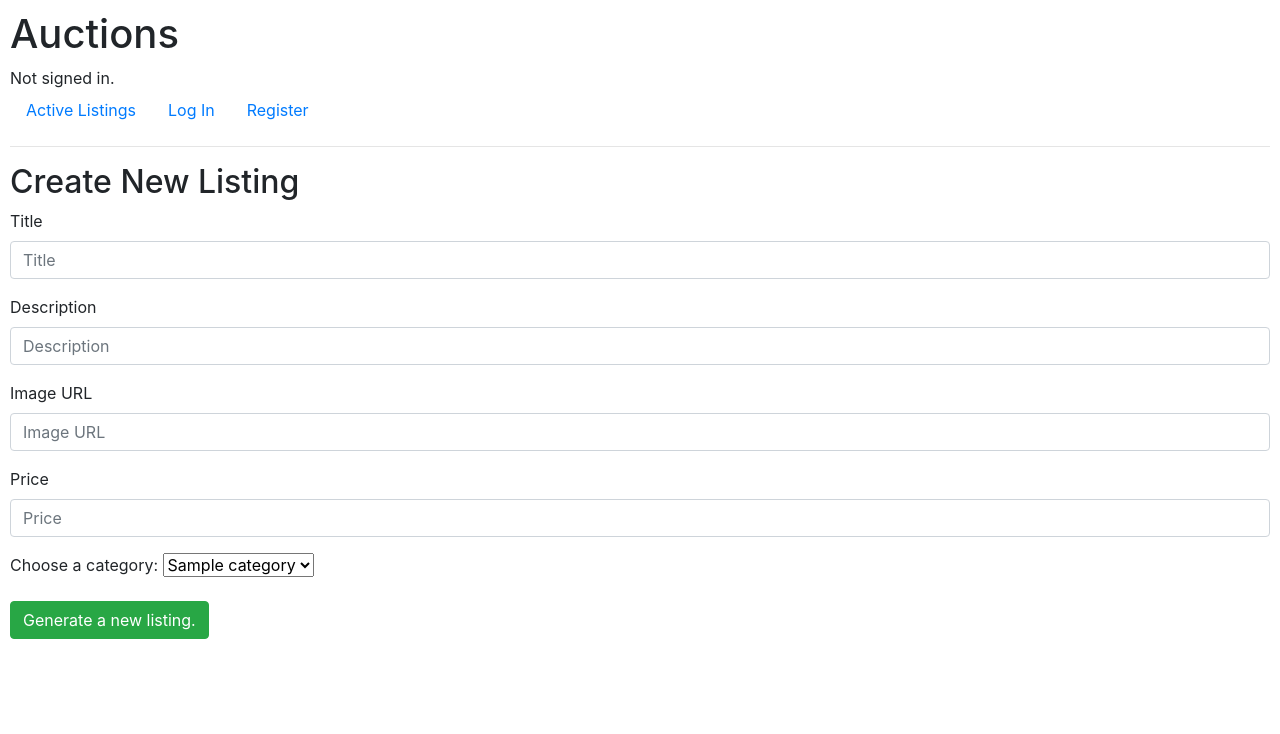
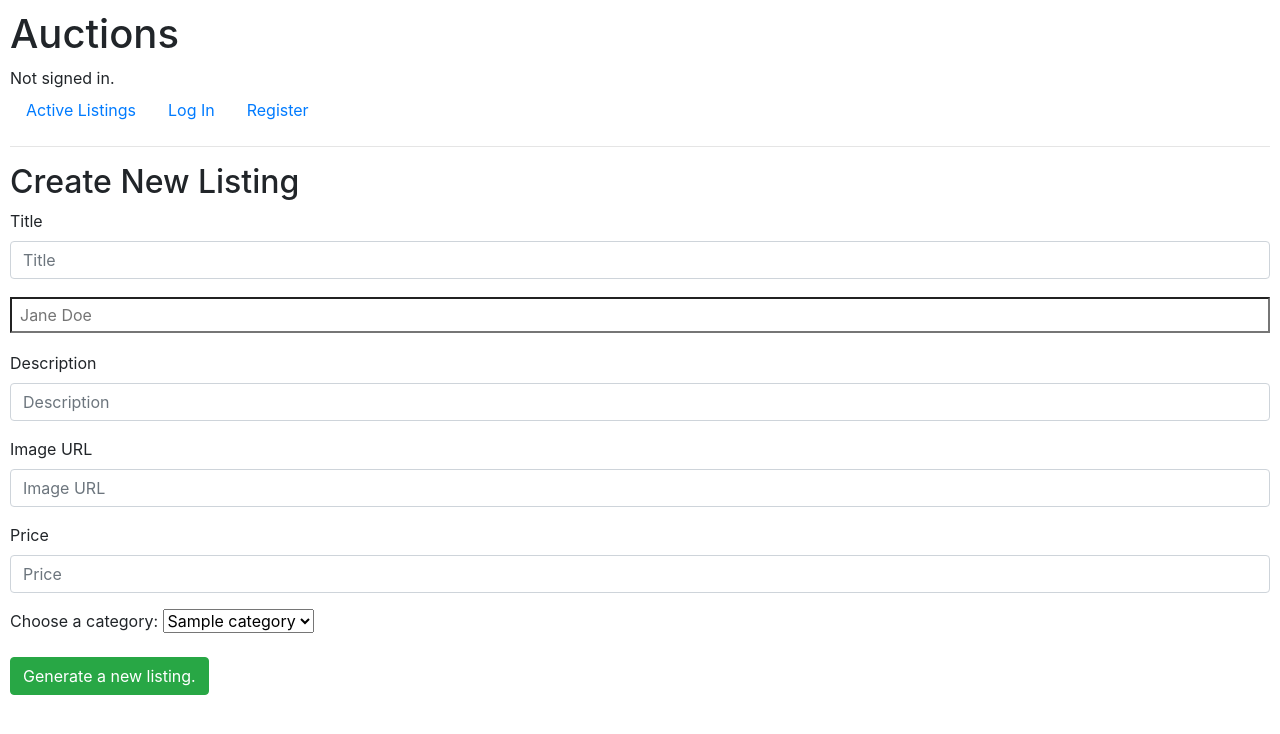
Before and after one commit to ilogic-cee/CS50-Harvard-University-s, a Django app: page /create in a window 1280 px wide. Shown: the top 734 px of the page. Run offline with Django 3.2, Linux system fonts and the light colour scheme; tables that the repository leaves empty hold one stand-in row (values such as "Sample post"); some libraries are stand-ins or nearby versions.

Commit message:
Sun, Dec 17, 2023, 12:12 PM +02:00

```diff
--- a/commerce/auctions/templates/auctions/create.html
+++ b/commerce/auctions/templates/auctions/create.html
@@ -13,6 +13,10 @@
         <div class="form-group">
             <label for="title">Title</label>
             <input type="text" name="title" class="form-control" id="title" placeholder="Title">
+
+            <div class="flex items-center border-b border-teal-500 py-2">
+                <input class="appearance-none bg-transparent border-none w-full text-gray-700 mr-3 py-1 px-2 leading-tight focus:outline-none" type="text" placeholder="Jane Doe" aria-label="Full name">
+
         </div>
         <div class="form-group">
             <label for="description">Description</label>
```
